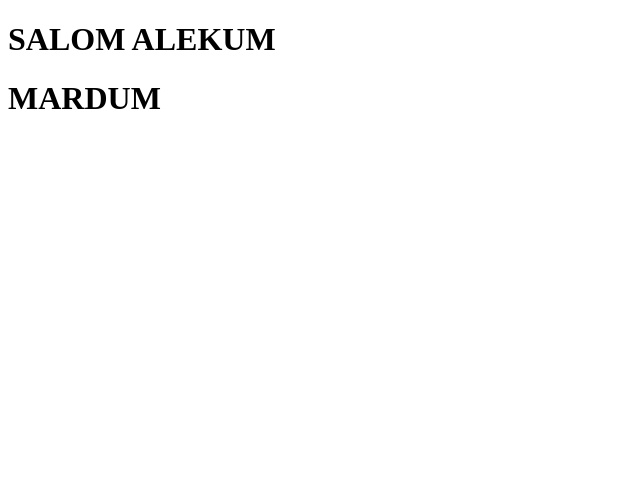
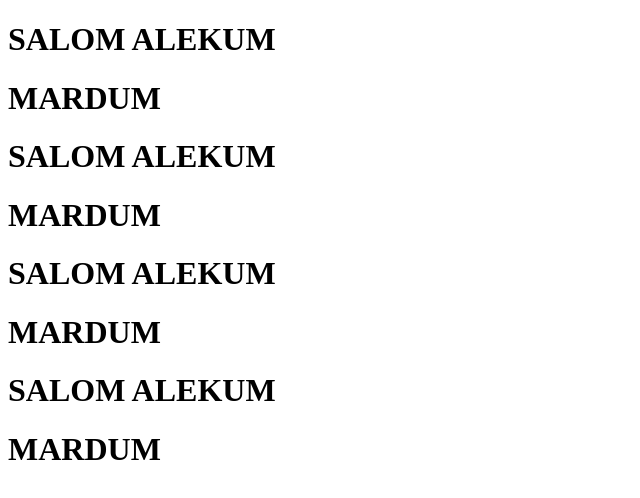
Before and after one commit to rahmatjon-98/lesson-4, a plain HTML site: page index.html in a window 1280 px wide. Shown: the whole page, without its empty margins (0-640 px from the left). Drawn offline with Linux system fonts and the light colour scheme.

Commit message:
test-1-commit-2

```diff
--- a/index.html
+++ b/index.html
@@ -12,6 +12,15 @@
     <h1>SALOM ALEKUM</h1>
     <h1>MARDUM </h1>
 
+    <h1>SALOM ALEKUM</h1>
+    <h1>MARDUM </h1>
+
+    <h1>SALOM ALEKUM</h1>
+    <h1>MARDUM </h1>
+
+    <h1>SALOM ALEKUM</h1>
+    <h1>MARDUM </h1>
+
 </body>
 
 </html>
```
